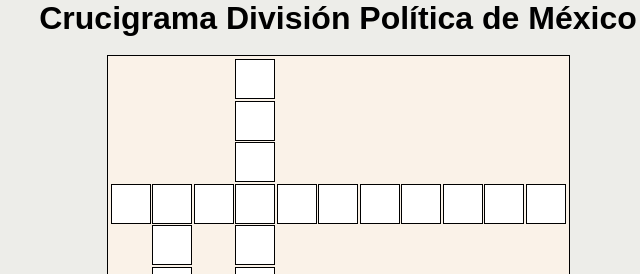
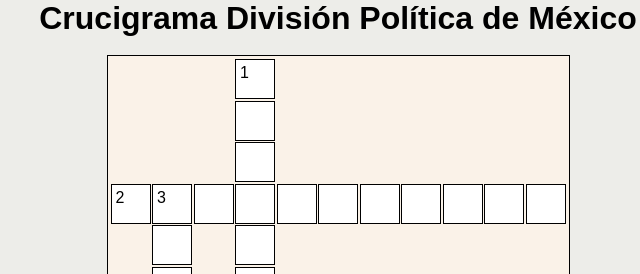
Before and after one commit to Luisfernandocalixto/Crucigrama, a plain HTML site: page index.html in a window 1280 px wide. Shown: the top 274 px of the page, 302-942 px from the left. Drawn offline with Linux system fonts and the light colour scheme.

Commit message:
Agregando estilos y comprobación de completado

```diff
--- a/css/main.css
+++ b/css/main.css
@@ -152,6 +152,11 @@ article {
     margin-top: 10px;
 }
 
+pre {
+    position: fixed;
+    margin: 5px;
+}
+
 @media (width<500px) {
 
     h1 {
--- a/js/app.js
+++ b/js/app.js
@@ -1,5 +1,5 @@
 import { removeAttributes, verifyWordsInStorage } from "./functions.js";
-import { board, cellsByFirstWord, cellsBySecondWord, cellsByThreeWord, levelWords, words } from "./provides.js";
+import { board, cellsByFirstWord, cellsBySecondWord, cellsByThreeWord, levelWords, words, span1, span2, span3 } from "./provides.js";
 import {
     inputByFirstCells, inputBySecondCells, inputsByThreeCells, inputByFirstIntersection, inputBySecondIntersection
 } from "./template.js";
@@ -11,10 +11,14 @@ document.addEventListener('DOMContentLoaded', async function () {
     const allDivElem = document.querySelectorAll('div')
     const fromArray = Array.from(allDivElem)
 
+
     fromArray.map((el, index) => {
         cellsByFirstWord.map(itemOfFirst => {
+            if (index === 3) {
+                el.insertBefore(span1, el.firstChild)
+
+            }
             if (index === itemOfFirst) {
-
                 el.innerHTML = inputByFirstCells
             }
         })
@@ -30,8 +34,13 @@ document.addEventListener('DOMContentLoaded', async function () {
             }
         })
 
+        if (index === 33) {
+            el.insertBefore(span2, el.firstChild)
+
+        }
         if (index === 34) {
             el.innerHTML = inputByFirstIntersection
+            el.insertBefore(span3, el.firstChild)
 
         }
         if (index === 36) {
@@ -59,19 +68,22 @@ document.addEventListener('DOMContentLoaded', async function () {
         removeAttributes(inputsByThreeWord)
     })
 
-    async function verifyWinner() {
+    function verifyWinner() {
         if (getFirstWordStorage && getSecondWordStorage && getThreeWordStorage) {
             document.querySelector('#modal').style.display = 'block'
         }
-        const isCompletedFirstWord = Array.from(inputsByFirstWord).every(elem => elem.matches('.isCompleted'))
-        const isCompletedSecondWord = Array.from(inputsBySecondWord).every(elem => elem.matches('.isCompleted'))
-        const isCompletedThreeWord = Array.from(inputsByThreeWord).every(elem => elem.matches('.isCompleted'))
 
-        if (isCompletedFirstWord && isCompletedSecondWord && isCompletedThreeWord) {
-            document.querySelector('#modal').style.display = 'block'
+        async function verifyInputs() {
+            const isCompletedFirstWord = Array.from(inputsByFirstWord).every(elem => elem.matches('.isCompleted'))
+            const isCompletedSecondWord = Array.from(inputsBySecondWord).every(elem => elem.matches('.isCompleted'))
+            const isCompletedThreeWord = Array.from(inputsByThreeWord).every(elem => elem.matches('.isCompleted'))
 
+            if (isCompletedFirstWord && isCompletedSecondWord && isCompletedThreeWord) {
+                document.querySelector('#modal').style.display = 'block'
+            }
 
         }
+        verifyInputs()
     }
 
     verifyWinner()
--- a/js/provides.js
+++ b/js/provides.js
@@ -7,11 +7,18 @@ const words = {
     isSecondWord: 'legislativo',
     isThreeWord: 'ejecutivo',
 }
-const  levelWords = {
+const levelWords = {
     firstWordComplete: 'firstWordComplete',
     secondWordComplete: 'secondWordComplete',
     threeWordComplete: 'threeWordComplete',
 }
+
+const span1 = document.createElement('pre')
+span1.textContent = '1'
+const span2 = document.createElement('pre')
+span2.textContent = '2'
+const span3 = document.createElement('pre')
+span3.textContent = '3'
 
 
 export {
@@ -20,5 +27,8 @@ export {
     cellsBySecondWord,
     cellsByThreeWord,
     words,
-    levelWords
+    levelWords,
+    span1,
+    span2,
+    span3
 }
```
